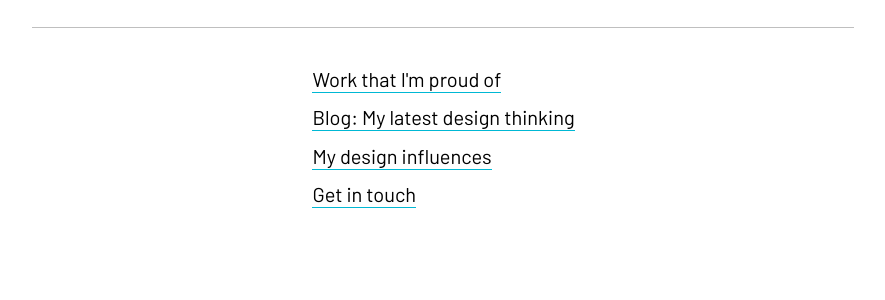
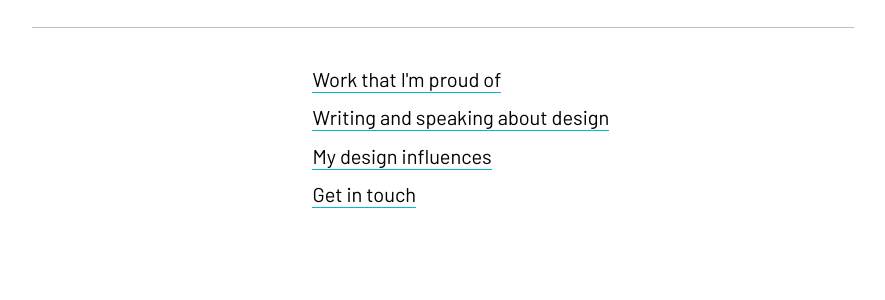
Before and after one commit to marek-kultys/marekkultys.github.io, a Jekyll site: the page built from index.html, in a window 1280 px wide. Shown: the part 635-935 px from the top of the page, without its empty margins (197-1082 px from the left). Built offline with Jekyll 4.4.1, drawn with Linux system fonts in a browser that asks for light colours.

Commit message:
Rename "Blog"

```diff
--- a/_data/pages.yml
+++ b/_data/pages.yml
@@ -7,7 +7,7 @@ work:
    link: /work
 
 blog:
-   headline: Blog&colon; My latest design thinking
+   headline: Writing and speaking about design
    link: /blog
 
 influences:
```
